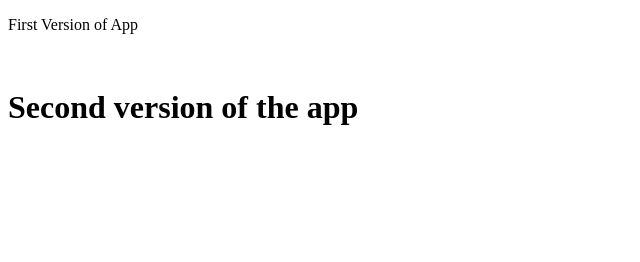
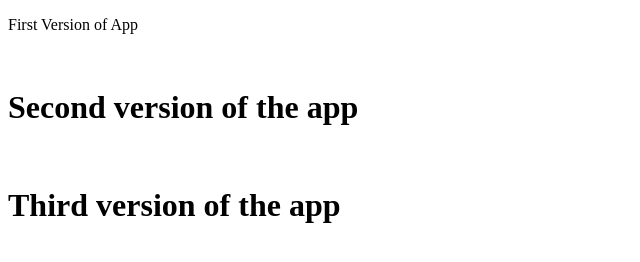
Before and after one commit to Pro-Fawad/Sample-repo, a plain HTML site: page index.html in a window 1280 px wide. Shown: the whole page, without its empty margins (0-640 px from the left). Drawn offline with Linux system fonts and the light colour scheme.

Commit message:
This is Third version

```diff
--- a/index.html
+++ b/index.html
@@ -9,5 +9,7 @@
     <p>First Version of App</p>
     <br>
     <h1>Second version of the app</h1>
+    <br>
+    <h1>Third version of the app</h1>
 </body>
 </html>
```
